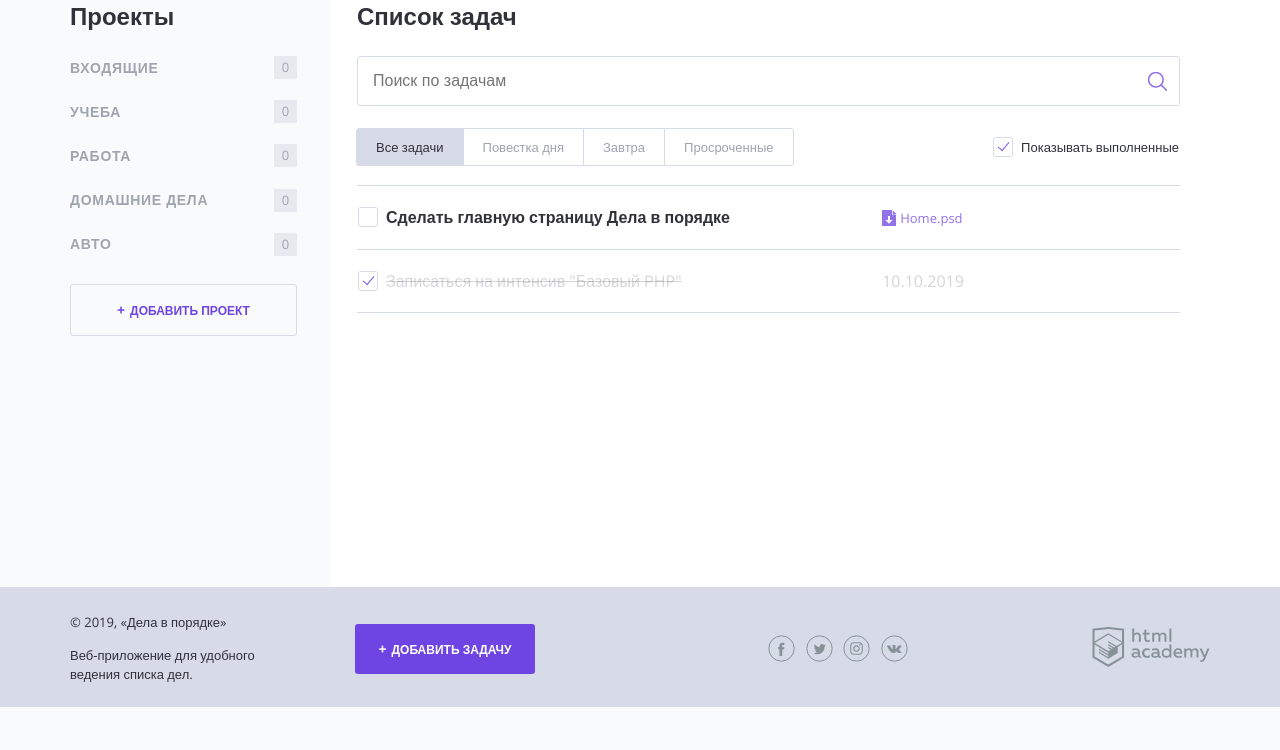
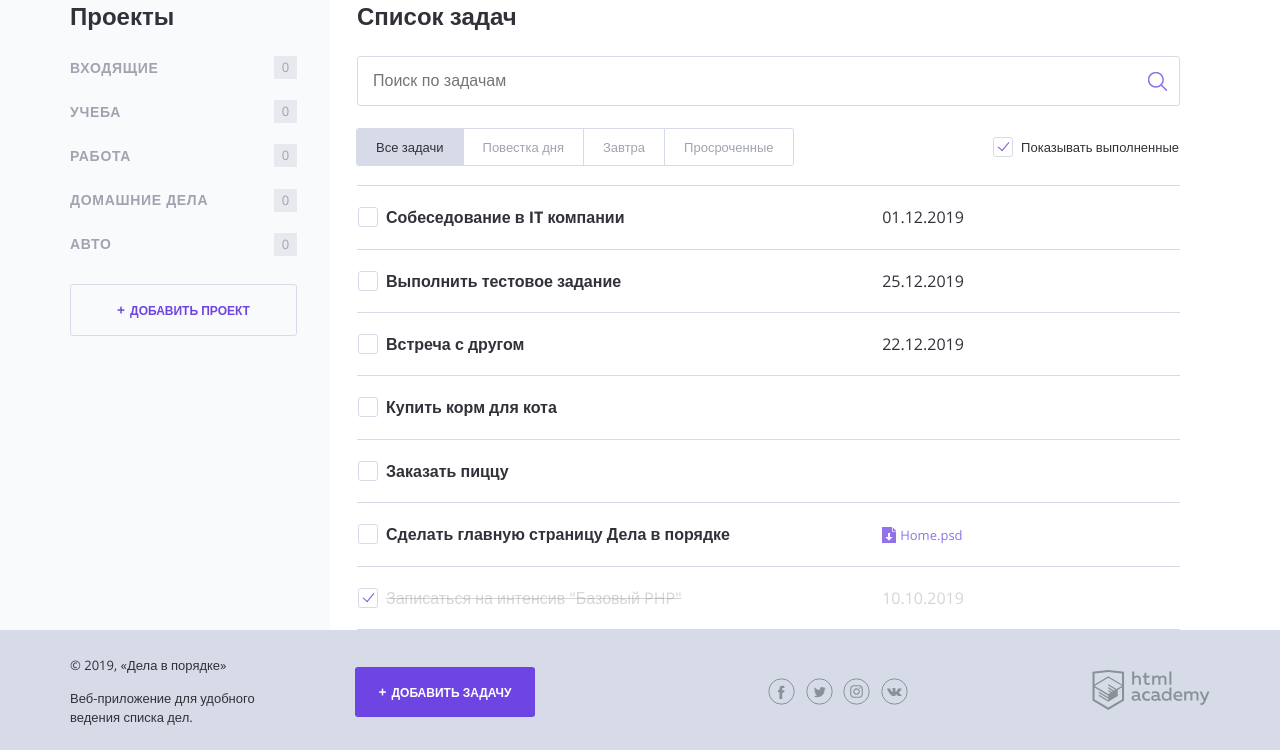
Before and after one commit to yurkaronin/htmlacademy-doingsdone, a PHP site: page / in a window 1280 px wide. Shown: the part 93-843 px from the top of the page. Before the commit the page ends 800 px from the top, so only its background shows below. Run offline with PHP 8.4, Linux system fonts and the light colour scheme.

Commit message:
Вывел список задач и условие их показа, а так же прописал доп условия в работе цикла

```diff
--- a/index.php
+++ b/index.php
@@ -135,6 +135,29 @@ $tasks = [
           </div>
 
           <table class="tasks">
+
+            <!-- выводим задачи  -->
+            <?php foreach ($tasks as $item):
+
+          if ($show_complete_tasks == true && $item["status"] == true) {
+            continue;
+            } else { ?>
+            <tr class="tasks__item task">
+              <td class="task__select">
+                <label class="checkbox task__checkbox">
+                  <input class="checkbox__input visually-hidden task__checkbox" type="checkbox" value="1"
+                    <?php if($item["status"] == true): ?>checked<?php endif; ?>>
+                  <span class="checkbox__text"><?php echo $item["name"]; ?></span>
+                </label>
+              </td>
+
+              <td class="task__date"><?php echo $item["date"]; ?></td>
+
+              <td class="task__date"></td>
+            </tr>
+            <?php };
+           endforeach; ?>
+
             <tr class="tasks__item task">
               <td class="task__select">
                 <label class="checkbox task__checkbox">
```
